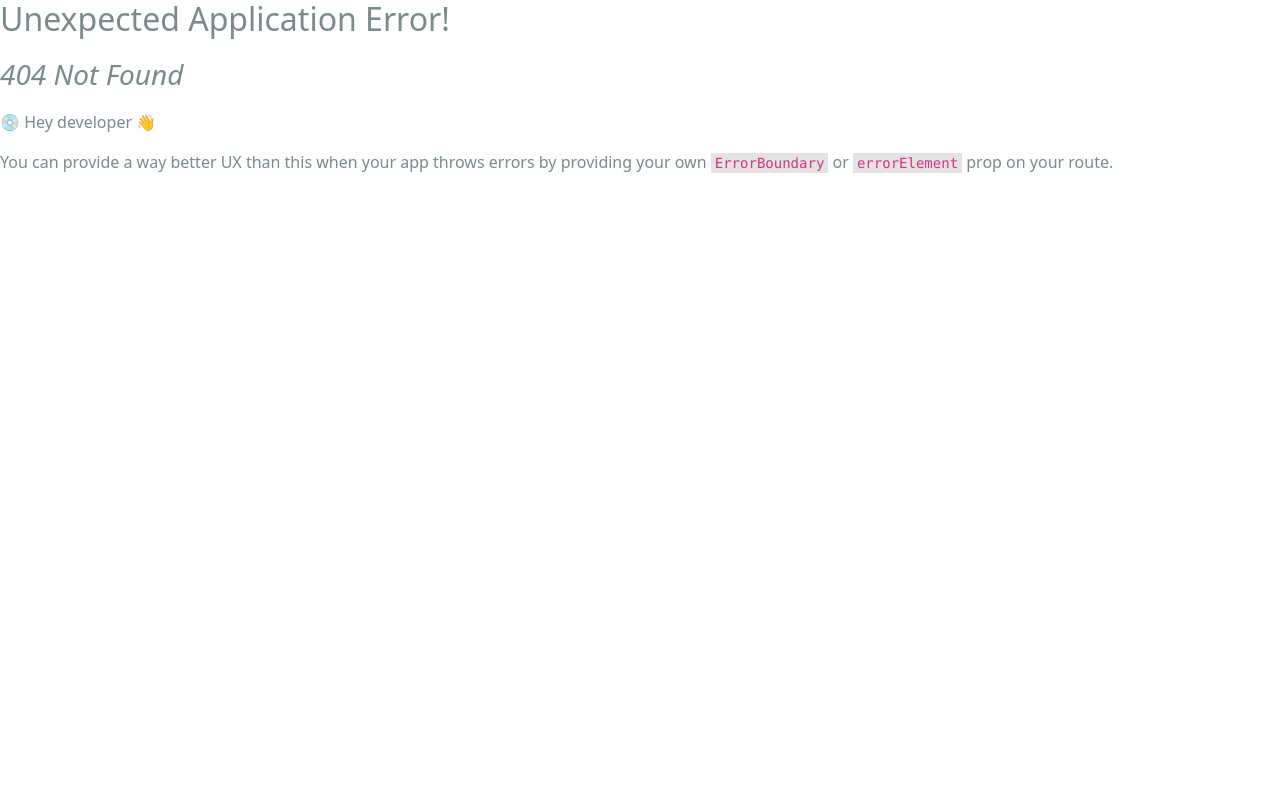
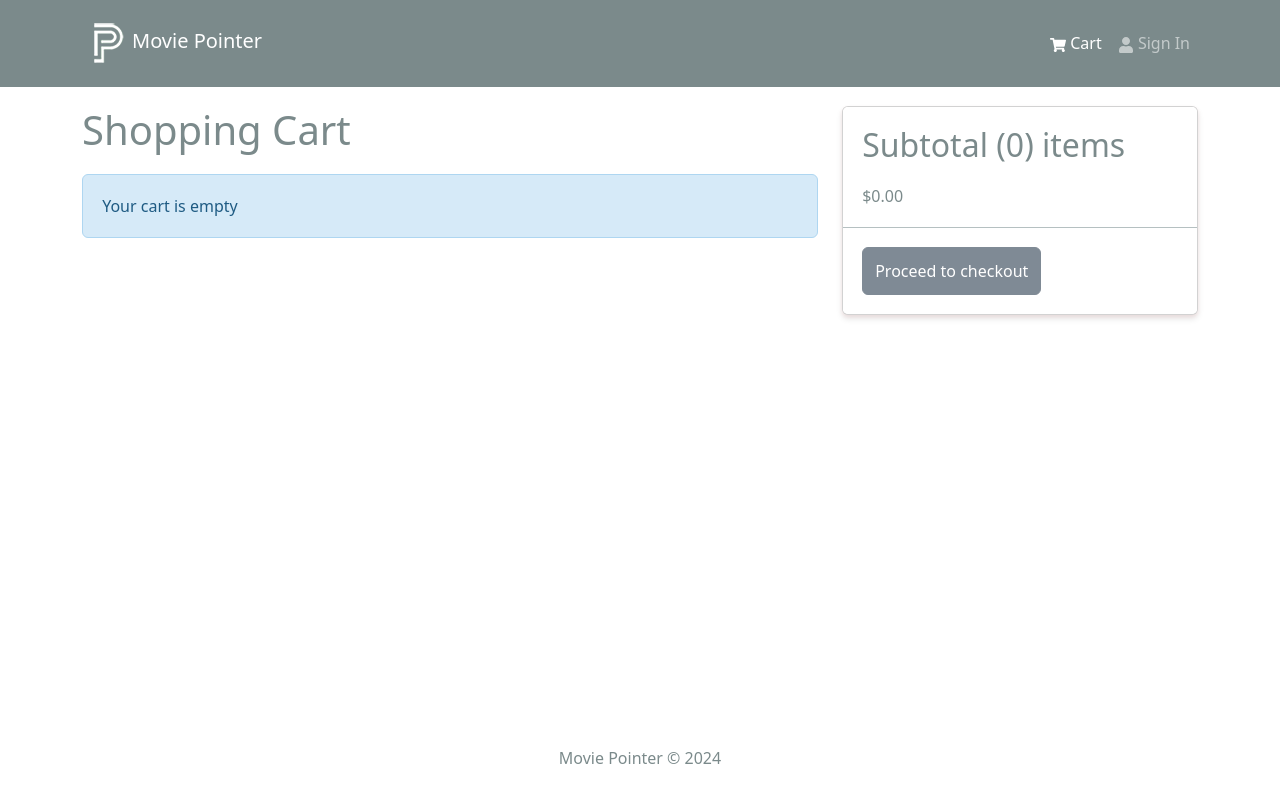
Before and after one commit to bsyc26/longtake, a React (Create React App) app in the folder frontend/: page /cart in a window 1280 px wide. Before the commit this address had no page. Shown: the top 802 px of the page. Built offline with nearby package versions, Linux system fonts and the light colour scheme.

Commit message:
implement cart frontend

```diff
--- a/frontend/src/components/Header.jsx
+++ b/frontend/src/components/Header.jsx
@@ -1,9 +1,12 @@
-import { Navbar, Nav, Container } from 'react-bootstrap';
+import { useSelector } from 'react-redux';
+import { Badge, Navbar, Nav, Container } from 'react-bootstrap';
 import { FaShoppingCart, FaUser } from 'react-icons/fa';
 import { LinkContainer } from 'react-router-bootstrap';
 import logo from '../assets/logo.png';
 
 const Header = () => {
+  const { cartItems } = useSelector((state) => state.cart);
+
   return (
     <header>
       <Navbar bg="dark" variant="dark" expand="md" collapseOnSelect>
@@ -18,7 +21,13 @@
           <Navbar.Collapse id="basic-navbar-nav">
             <Nav className="justify-content-end w-100">
               <LinkContainer to='/cart'>
-                <Nav.Link><FaShoppingCart /> Cart</Nav.Link>
+                <Nav.Link><FaShoppingCart /> Cart
+                  { cartItems.length > 0 && (
+                    <Badge pill bg='success' style={{marginLeft: '5px'}}>
+                      { cartItems.reduce((a, c) => a + c.qty, 0) }
+                    </Badge>
+                  )}
+                </Nav.Link>
               </LinkContainer>
               <LinkContainer to='/login'>
                 <Nav.Link><FaUser /> Sign In</Nav.Link>
--- a/frontend/src/index.js
+++ b/frontend/src/index.js
@@ -12,14 +12,16 @@
 import './assets/styles/index.css';
 import App from './App';
 import reportWebVitals from './reportWebVitals';
-import HomeScreen from './screens/HomeScreen';
-import ProductScreen from './screens/ProductScreen';
+import HomeScreen from './screens/HomeScreen.jsx';
+import ProductScreen from './screens/ProductScreen.jsx';
+import CartScreen from './screens/CartScreen.jsx';
 
 const router = createBrowserRouter(
   createRoutesFromElements(
     <Route path='/' element={<App />}>
       <Route index={true} path='/' element={<HomeScreen />} />
       <Route path='/product/:id' element={<ProductScreen />} />
+      <Route path='/cart' element={<CartScreen />} />
     </Route>
   )
 );
--- /dev/null
+++ b/frontend/src/screens/CartScreen.jsx
@@ -0,0 +1,113 @@
+import { Link, useNavigate } from 'react-router-dom';
+import { useDispatch, useSelector } from 'react-redux';
+import { Row, Col, ListGroup, Image, Form, Button, Card } from 'react-bootstrap';
+import { FaTrash } from 'react-icons/fa';
+import Message from '../components/Message.jsx';
+import { addToCart, removeFromCart } from '../slices/cartSlice';
+
+const CartScreen = () => {
+  const navigate = useNavigate();
+  const dispatch = useDispatch();
+
+  const cart = useSelector((state) => state.cart);
+  const { cartItems } = cart;
+
+  const addToCartHandler = async (product, qty) => {
+    dispatch(addToCart({ ...product, qty}));
+  };
+
+  const removeFromCartHandler = async (id) => {
+    dispatch(removeFromCart(id));
+  };
+
+  const checkOutHandler = () => {
+    navigate('/login?redirect=/shipping');
+  }
+
+  return (
+    <Row>
+      <Col md={8}>
+        <h1 style={{ marginBottom: '20px' }}>Shopping Cart</h1>
+        { cartItems.length === 0 ? (
+            <Message>
+              Your cart is empty <Link to='/'></Link>
+            </Message>
+          ) : (
+            <ListGroup variant='flush'>
+              { cartItems.map((item) => (
+                  <ListGroup.Item key={item._id}>
+                    <Row>
+                      <Col md={2}>
+                        <Image src={item.image} alt={item.name} fluid rounded />
+                      </Col>
+
+                      <Col md={3}>
+                        <Link to={`/product/${item._id}`}>{item.name}</Link>
+                      </Col>
+
+                      <Col md={2}>
+                        {item.price}
+                      </Col>
+
+                      <Col md={2}>
+                        <Form.Control
+                          as='select'
+                          value={item.qty}
+                          onChange={(e) => addToCartHandler(item, Number(e.target.value))}
+                        >
+                          {[...Array(item.countInStock).keys()].map((x) => (
+                            <option key={x + 1} value={x + 1}>
+                              {x + 1}
+                            </option>
+                          ))}
+                        </Form.Control>
+                      </Col>
+
+                      <Col md={2}>
+                        <Button
+                          type='button'
+                          variant='light'
+                          onClick={ () => removeFromCartHandler(item._id) }
+                        >
+                          <FaTrash />
+                        </Button>
+                      </Col>
+                    </Row>
+                  </ListGroup.Item>
+              ))}
+            </ListGroup>
+          )
+        }
+      </Col>
+
+      <Col md={4}>
+        <Card>
+          <ListGroup variant='flush'>
+            <ListGroup.Item>
+              <h2>
+                Subtotal ({ cartItems.reduce((acc, item) => acc + item.qty, 0) })
+                items
+              </h2>
+              ${ cartItems
+                  .reduce((acc, item) => acc + item.qty * item.price, 0)
+                  .toFixed(2) }
+            </ListGroup.Item>
+
+            <ListGroup.Item>
+              <Button
+                type='button'
+                className='btn-block'
+                disabled={cartItems.length === 0}
+                onClick={ checkOutHandler }
+              >
+                Proceed to checkout
+              </Button>
+            </ListGroup.Item>
+          </ListGroup>
+        </Card>
+      </Col>
+    </Row>
+  );
+};
+
+export default CartScreen;
--- a/frontend/src/screens/ProductScreen.jsx
+++ b/frontend/src/screens/ProductScreen.jsx
@@ -1,26 +1,35 @@
-// import { useState, useEffect } from 'react';
-import { useParams } from 'react-router-dom';
+import { useState } from 'react';
+import { useParams, useNavigate } from 'react-router-dom';
 import { Link } from 'react-router-dom';
-import { Row, Col, Image, ListGroup, Card, Button } from 'react-bootstrap';
+import { useDispatch } from 'react-redux';
+import {
+  Form,
+  Row,
+  Col,
+  Image,
+  ListGroup,
+  Card,
+  Button,
+} from 'react-bootstrap';
 import Rating from '../components/Rating.jsx';
 import Loader from '../components/Loader.jsx';
 import Message from '../components/Message.jsx';
-// import axios from 'axios';
 import { useGetProductDetailsQuery } from '../slices/productsApiSlice.js';
+import { addToCart } from '../slices/cartSlice.js';
 
 const ProductScreen = () => {
-//  const [product, setProduct] = useState({});
 
   const { id: productId } = useParams();
 
-//  useEffect(() => {
-//    const fetchProduct = async () => {
-//      const { data } = await axios.get(`/api/products/${productId}`);
-//      setProduct(data);
-//    };
-//
-//    fetchProduct();
-//  }, [productId]); // re-render if productId changes
+  const dispatch = useDispatch();
+  const navigate = useNavigate();
+
+  const [qty, setQty] = useState(1);
+
+  const addToCartHandler = () => {
+    dispatch(addToCart({ ...product, qty }));
+    navigate('/cart');
+  };
 
   const { data: product, isLoading, error } = useGetProductDetailsQuery(productId);
 
@@ -80,11 +89,35 @@
                     </Row>
                   </ListGroup.Item>
 
+                  {product.countInStock > 0 && (
+                    <ListGroup.Item>
+                      <Row>
+                        <Col>Qty</Col>
+                        <Col>
+                          <Form.Control
+                            as='select'
+                            value={qty}
+                            onChange={(e) => setQty(Number(e.target.value))}
+                          >
+                            {[...Array(product.countInStock).keys()].map(
+                              (x) => (
+                              <option key={x + 1} value={x + 1}>
+                                {x + 1}
+                              </option>
+                              )
+                            )}
+                          </Form.Control>
+                        </Col>
+                      </Row>
+                    </ListGroup.Item>
+                  )}
+
                   <ListGroup.Item>
                     <Button
                       className='btn-block'
                       type='button'
                       disabled={product.countInStock === 0}
+                      onClick={addToCartHandler}
                     >
                       Add To Cart
                     </Button>
--- /dev/null
+++ b/frontend/src/slices/cartSlice.js
@@ -0,0 +1,37 @@
+import { createSlice } from '@reduxjs/toolkit';
+import { updateCart } from '../utils/cartUtils.js';
+
+const initialState = localStorage.getItem('cart')
+  ? JSON.parse(localStorage.getItem('cart'))
+  : { cartItems: [] };
+
+const cartSlice = createSlice({
+  name: 'cart',
+  initialState,
+  reducers: {
+    addToCart: (state, action) => {
+      const item = action.payload;
+
+      const existItem = state.cartItems.find((x) => x._id === item._id);
+
+      if (existItem) {
+        state.cartItems = state.cartItems.map((x) =>
+          x._id === existItem._id ? item : x
+        );
+      } else {
+        state.cartItems = [...state.cartItems, item];
+      }
+
+      return updateCart(state);
+    },
+
+    removeFromCart: (state, action) => {
+      state.cartItems = state.cartItems.filter((x) => x._id !== action.payload);
+
+      return updateCart(state);
+    }
+  },
+});
+
+export const { addToCart, removeFromCart } = cartSlice.actions;
+export default cartSlice.reducer;
--- a/frontend/src/store.js
+++ b/frontend/src/store.js
@@ -1,9 +1,11 @@
 import { configureStore} from '@reduxjs/toolkit';
 import { apiSlice } from './slices/apiSlice.js';
+import cartSliceReducer from './slices/cartSlice.js';
 
 const store = configureStore({
   reducer: {
     [apiSlice.reducerPath]: apiSlice.reducer,
+    cart: cartSliceReducer,
   },
   middleware: (getDefaultMiddleware) => getDefaultMiddleware().concat(apiSlice.middleware),
   devTools: true,
--- /dev/null
+++ b/frontend/src/utils/cartUtils.js
@@ -0,0 +1,25 @@
+const addDecimals = (num) => {
+  return (Math.round(num * 100) / 100).toFixed(2);
+};
+
+export const updateCart = (state) => {
+  // calc item price
+  state.itemsPrice = addDecimals(state.cartItems.reduce((acc, item) =>
+    acc + item.price * item.qty, 0
+  ));
+
+  // calc shipping price (if order is over $100 then free, else $10
+  state.shippingPrice = addDecimals(state.itemsPrice > 100 ? 0 : 10);
+
+  // calc tax price (15%)
+  state.taxPrice = addDecimals(Number((0.15 * state.itemPrice).toFixed(2)));
+
+  // calc total price
+  state.totalPrice = (
+    Number(state.itemPrice)
+    + Number(state.shippingPrice)
+    + Number(state.taxPrice)
+  ).toFixed(2);
+
+  localStorage.setItem('cart', JSON.stringify(state));
+};
```
